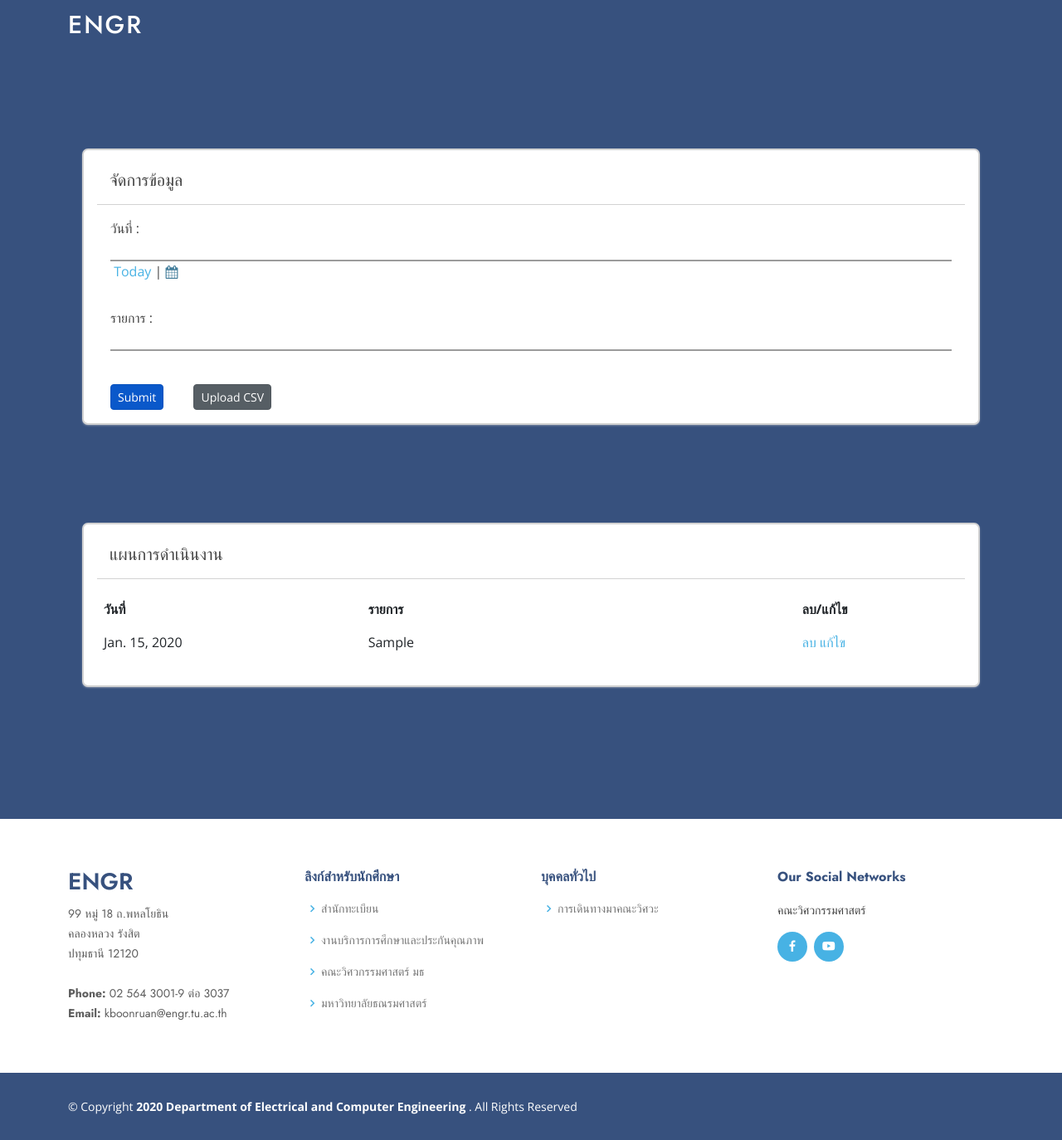
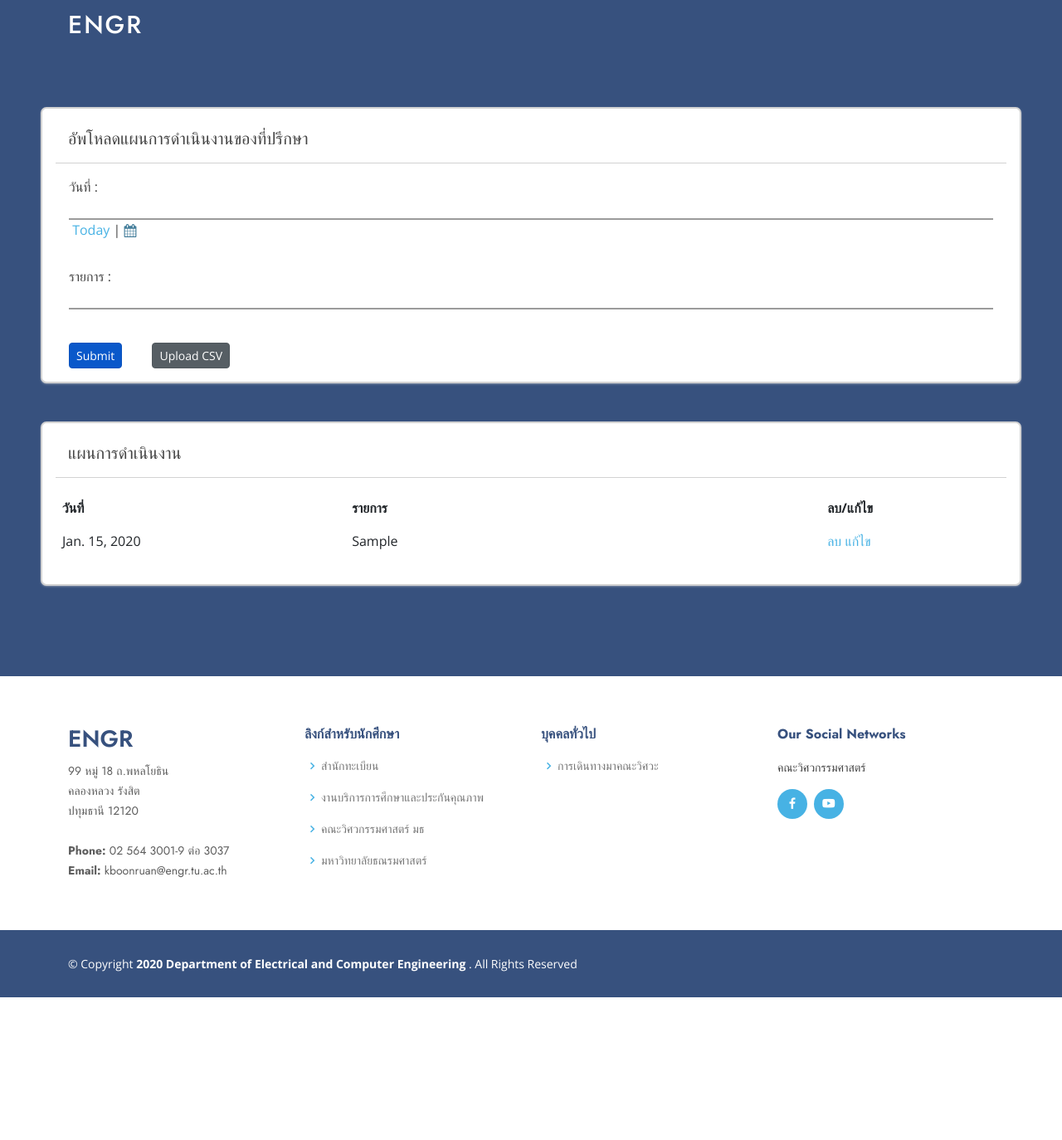
Before and after one commit to 6210612708/project, a Django app: page /home/profplan/ in a window 1280 px wide. Shown: the whole page at 83% size. After the commit the page ends 1202 px from the top, so only its background shows below. Run offline with Django 4.2, Linux system fonts and the light colour scheme; tables that the repository leaves empty hold one stand-in row (values such as "Sample post"); some libraries are stand-ins or nearby versions; some web fonts are replaced.

Commit message:
edit front 6

```diff
--- a/website/templates/coorplan.html
+++ b/website/templates/coorplan.html
@@ -46,7 +46,7 @@
                 <div class="card-body">
                   <!-- <h5 class="card-title">โครงการนักศึกษา</h5> -->
                   <div class="card-header">
-                    <h5 class="card-title">อัพโหลดแผนการดำเนินงาน</h5>
+                    <h5 class="card-title">อัพโหลดแผนการดำเนินงานของผู้ประสานงาน</h5>
                   </div>
                   <p class="card-text">
                     <form method="POST">
--- a/website/templates/layout.html
+++ b/website/templates/layout.html
@@ -49,6 +49,7 @@
           <li class="dropdown"><a href="#"><span>แผนการดำเนินงาน</span> <i class="bi bi-chevron-down"></i></a>
             <ul>
               <li><a href="{% url 'website:profplan' %}">ที่ปรึกษา</a></li>
+              <li><a href="{% url 'website:stdplan' %}">นักศึกษา</a></li>
               <li><a href="{% url 'website:stdplan' %}">นักศึกษา</a></li>
             </ul>
           </li>
--- a/website/templates/profplan.html
+++ b/website/templates/profplan.html
@@ -41,12 +41,12 @@
         </table> -->
 
         <div class="col-sm-12 center">
-            <div class="col-sm-12 center">
+            <div class="col-sm-12">
               <div class="card">
                 <div class="card-body">
                   <!-- <h5 class="card-title">จัดการข้อมูลพื้นฐาน</h5> -->
                   <div class="card-header">
-                    <h5 class="card-title">จัดการข้อมูล</h5>
+                    <h5 class="card-title">อัพโหลดแผนการดำเนินงานของที่ปรึกษา</h5>
                   </div>
                   <p class="card-text">
                     <form method="POST">
@@ -73,7 +73,7 @@
               </div>
             </div>
 
-            <div class="col-sm-12 center">
+            <div class="col-sm-12 mt-5">
               <div class="card">
                 <div class="card-body">
                   <!-- <h5 class="card-title">แผนการดำเนินงาน</h5> -->
--- a/website/templates/stdplan.html
+++ b/website/templates/stdplan.html
@@ -83,12 +83,12 @@
           </div> -->
 
           <div class="col-sm-12 center">
-            <div class="col-sm-12 center">
+            <div class="col-sm-12">
               <div class="card">
                 <div class="card-body">
                   <!-- <h5 class="card-title">แผนการดำเนินการ</h5> -->
                   <div class="card-header">
-                    <h5 class="card-title">อัพโหลดแผนการดำเนินงาน</h5>
+                    <h5 class="card-title">อัพโหลดแผนการดำเนินงานของนักศึกษา</h5>
                   </div>
                   <p class="card-text">
                     <form method="POST">
@@ -115,7 +115,7 @@
               </div>
             </div>
 
-            <div class="col-sm-12 center">
+            <div class="col-sm-12 mt-5">
               <div class="card">
                 <div class="card-body">
                   <!-- <h5 class="card-title">แผนการดำเนินงาน</h5> -->
```
